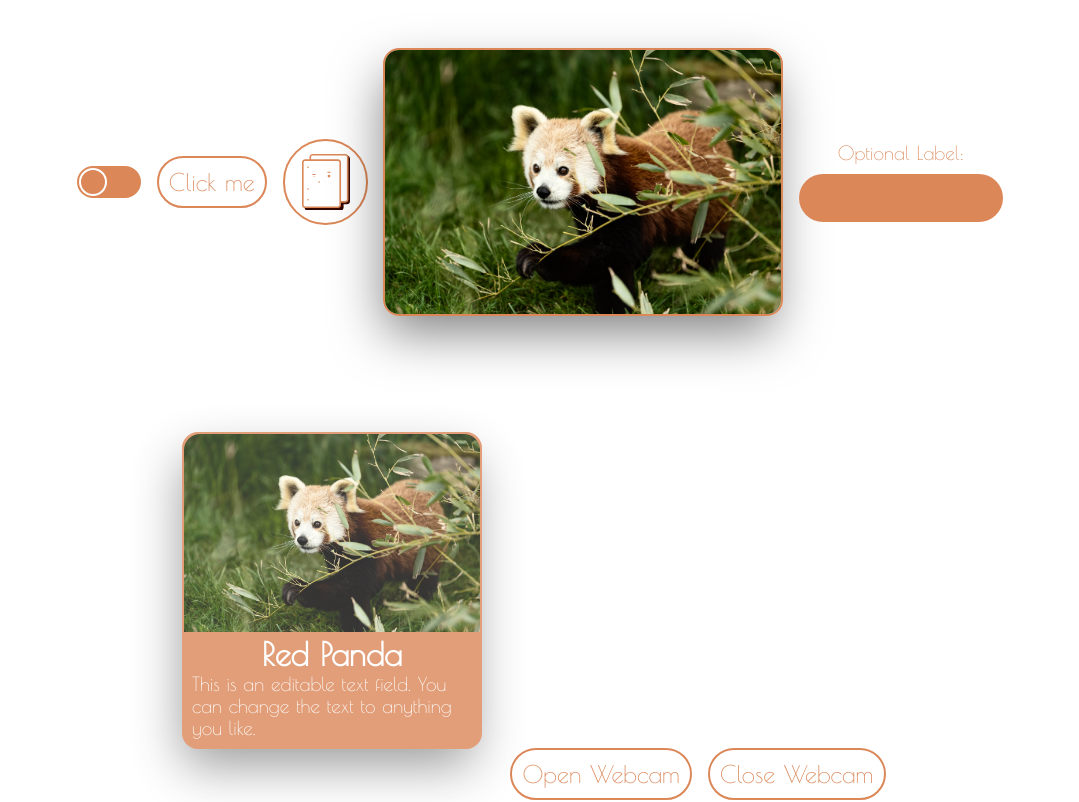
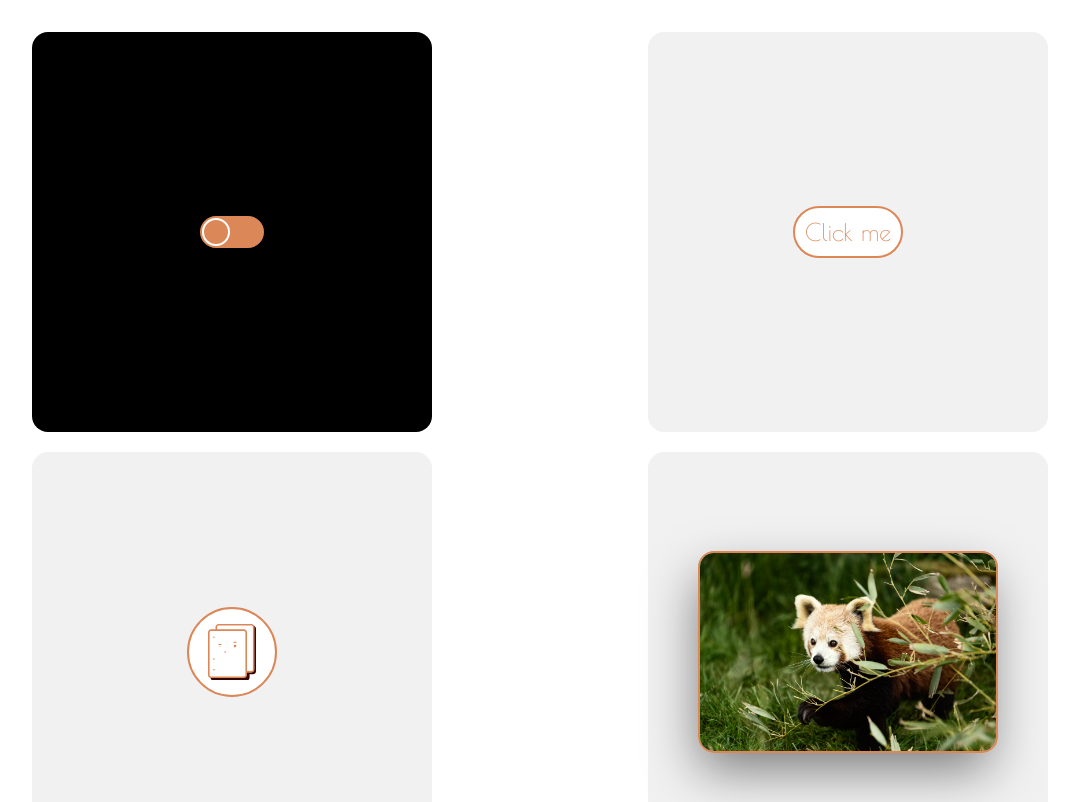
Before and after one commit to TimothyRedPanda/component_library, a React (Vite) app: page / in a window 1280 px wide. Shown: the top 802 px of the page, without its empty margins (100-1179 px from the left). Built offline with nearby package versions, Linux system fonts and the light colour scheme.

Commit message:
Refactor styling in app.tsx and webcam.scss

```diff
--- a/src/app.tsx
+++ b/src/app.tsx
@@ -22,11 +22,11 @@ function App() {
 	}
 	return (
 		<>
-			<div
-				className="wrapper"
-				style={{ backgroundColor: darkMode ? "black" : "white" }}
-			>
-				<section className="container-sections">
+			<div className="wrapper">
+				<section
+					className="container-sections"
+					style={{ backgroundColor: darkMode ? "#f1f1f1" : "#000" }}
+				>
 					<SlideButton
 						onClick={() => {
 							darkMode ? setDarkMode(false) : setDarkMode(true);
@@ -52,7 +52,7 @@ function App() {
 					<ImagePreview
 						image={file ? file : "src/assets/images/red-panda.jpg"}
 						alt="Upload Image"
-						width="400px"
+						width="300px"
 					/>
 				</section>
 				<section className="container-sections">
@@ -76,7 +76,7 @@ function App() {
 					/>
 				</section>
 				<section className="container-sections">
-					<Webcam width={400} />
+					<Webcam width={350} />
 				</section>
 			</div>
 		</>
--- a/src/components/webcam/webcam.scss
+++ b/src/components/webcam/webcam.scss
@@ -5,7 +5,7 @@ $secondary-color: #fff;
 $tertiary-color: #340701;
 
 #videoCam {
-    aspect-ratio: 1/1;
+    aspect-ratio: 16/9;
     object-fit: cover;
     border-radius: 2rem;
     box-shadow: 0 0 10px 0 rgba(0, 0, 0, 0.2);
@@ -15,22 +15,8 @@ $tertiary-color: #340701;
 
 .webcam-container {
     display: flex;
-    flex-flow: column wrap;
-    gap: 1rem;
+    flex-flow: column nowrap;
     justify-content: center;
     align-items: center;
+    gap: 2rem;
 }
-
-.button-container {
-    display: flex;
-    flex-flow: row wrap;
-    width: 100%;
-    gap: 1rem;
-    justify-content: center;
-    align-items: center;
-}
-
-.btn-container {
-    width: fit-content;
-    align-self: center;
-}
--- a/src/components/webcam/webcam.tsx
+++ b/src/components/webcam/webcam.tsx
@@ -5,6 +5,7 @@ import "./webcam.scss";
 
 function Webcam(props: {
 	width: number;
+	height?: number;
 }) {
 	const [isOpen, setIsOpen] = useState(false);
 	function closeCam() {
@@ -12,17 +13,6 @@ function Webcam(props: {
 		if ("srcObject" in video) {
 			video.srcObject = null;
 			setIsOpen(false);
-		}
-	}
-	function stopAudio() {
-		const video = document.getElementById("videoCam") as HTMLVideoElement;
-		const audioTracks = (video.srcObject as MediaStream).getAudioTracks();
-		for (const track of audioTracks) {
-			if (track.enabled) {
-				track.enabled = false;
-			} else {
-				track.enabled = true;
-			}
 		}
 	}
 	function openCam() {
@@ -52,6 +42,7 @@ function Webcam(props: {
 				id="videoCam"
 				autoPlay
 				width={props.width}
+				height={props.height}
 				animate={{
 					scaleY: isOpen ? 1 : 0,
 					backgroundColor: isOpen ? "#000" : "#fff",
@@ -61,12 +52,9 @@ function Webcam(props: {
 			>
 				<track kind="captions" />
 			</motion.video>
-
 			<div className="button-container">
-				<Button text="Open Webcam" onClick={openCam} />
-				<Button text="Close Webcam" onClick={closeCam} />
+				<SlideButton onClick={isOpen ? closeCam : openCam} />
 			</div>
-			<SlideButton onClick={stopAudio} />
 		</main>
 	);
 }
--- a/src/index.scss
+++ b/src/index.scss
@@ -8,21 +8,30 @@
 }
 
 .wrapper {
-    gap: 1rem;
-    display: flex;
-    flex-flow: row wrap;
-    justify-content: center;
-    align-items: center;
-    padding: 3rem;
-    width: 100vw;
-    height: 100vh;
+    display: grid;
+    margin: 2rem;
+    row-gap: 20px;
+    column-gap: 1.33%;
+    grid-template-columns: repeat(auto-fill, 400px);
+    justify-content: space-around;
     transition: all 0.5s ease-in-out;
 }
 
+
 .container-sections {
     display: flex;
-    flex-flow: column wrap;
+    padding: 2rem;
+    background-color: #f1f1f1;
+    flex-flow: column nowrap;
+    height: 400px;
     gap: 1rem;
+    border-radius: 1rem;
     justify-content: center;
     align-items: center;
 }
+
+.container-sections:hover {
+    background-color: #e1e1e1;
+    box-shadow: 0 0 10px 0 rgba(0, 0, 0, 0.2);
+    transition: all 0.35s ease-in-out;
+}
```
